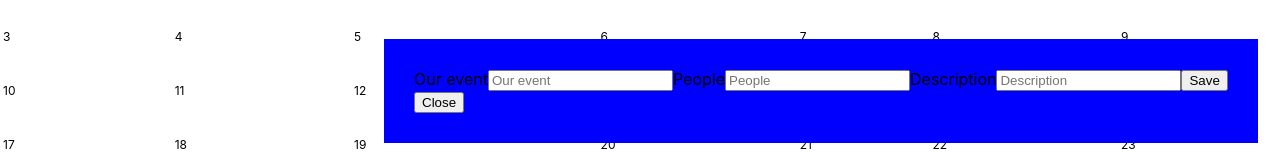
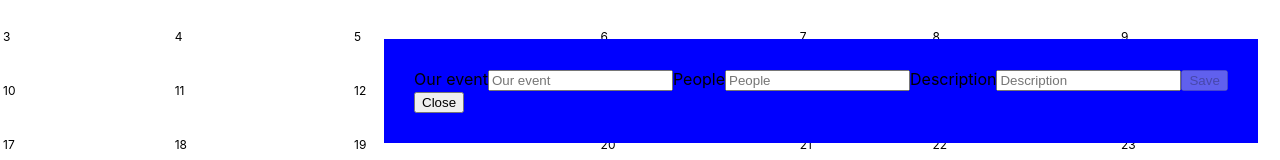
Before and after one commit to rocknrollman1989/Calendar, a React (Create React App) app: page / in a window 1280 px wide. Both pictures are taken after a click on the element "10". Shown: the part 161-321 px from the top of the page. Built offline with nearby package versions, Linux system fonts and the light colour scheme.

Commit message:
add some validation

```diff
--- a/src/components/infoCell.js
+++ b/src/components/infoCell.js
@@ -10,7 +10,11 @@ class InfoCell extends React.Component{
             namesOfPeople: '',
             ourDescription: '' ,
             keyDateInfo: '',
-            popupIsOpen: false
+            popupIsOpen: false,
+            onActiveButton: false,
+            ourEventValid: false,
+            ourDescriptionValid: false,
+
         }
     }
     componentDidMount = () => {
@@ -33,11 +37,36 @@ class InfoCell extends React.Component{
         this.setState({popupIsOpen : true })
     }
     handleChange = (e) => {
+        const { value, name } = e.target
+        this.setState({[name] : value},
+            () => { this.validateForm(name, value)})
+    }
 
-        const { value, name } = e.target
-        this.setState({[name] : value})
+    validateForm = (fieldName, value) => {
+    const { ourEvent, ourDescription, ourEventValid, ourDescriptionValid  } = this.state
+
+        switch(fieldName){
+
+        case 'ourEvent':
+            if(ourEvent.length>2){
+                this.setState({ourEventValid: true})
+             }
+             break
+        case 'ourDescription':
+            if(ourDescription.length>3) {
+                this.setState({ourDescriptionValid: true})
+            }
+            break
+        default:
+        }
+        console.log(ourEventValid, ourDescriptionValid)
+        if(ourEventValid&&ourDescriptionValid){
+           return this.setState({onActiveButton: true})
 
     }
+    return
+    }
+
     onDeletData = () => {
         const { dateFns, day } = this.props
         let keyDate = dateFns.format(day,'MDD')
@@ -86,7 +115,7 @@ class InfoCell extends React.Component{
                 onCorrectData = {this.onCorrectData}
                 handleChange = {this.handleChange}
                 onDeletData = {this.onDeletData}
-                 />: null }
+                />: null }
                 <div>
                     <h3>{ourEvent}</h3>
                     <h4>{namesOfPeople}</h4>
--- a/src/components/inputPopPup.js
+++ b/src/components/inputPopPup.js
@@ -30,7 +30,7 @@ const InputPopPup = ({closePopup, onCorrectData, props, handleChange, onDeletDat
                     placeholder="Description"/>
                 </label>
                 {props.ourEvent&&props.ourDescription?<input type="button" onClick={()=>{onDeletData()}} value="delete" /> :null}
-                <input type="button" onClick={()=>{onCorrectData()}} value="Save" />
+                <input type="button" onClick={()=>{onCorrectData()}} disabled={!props.onActiveButton} value="Save" />
             </form>
             <button onClick={()=>{closePopup()} }>Close</button>
         </div>
```
